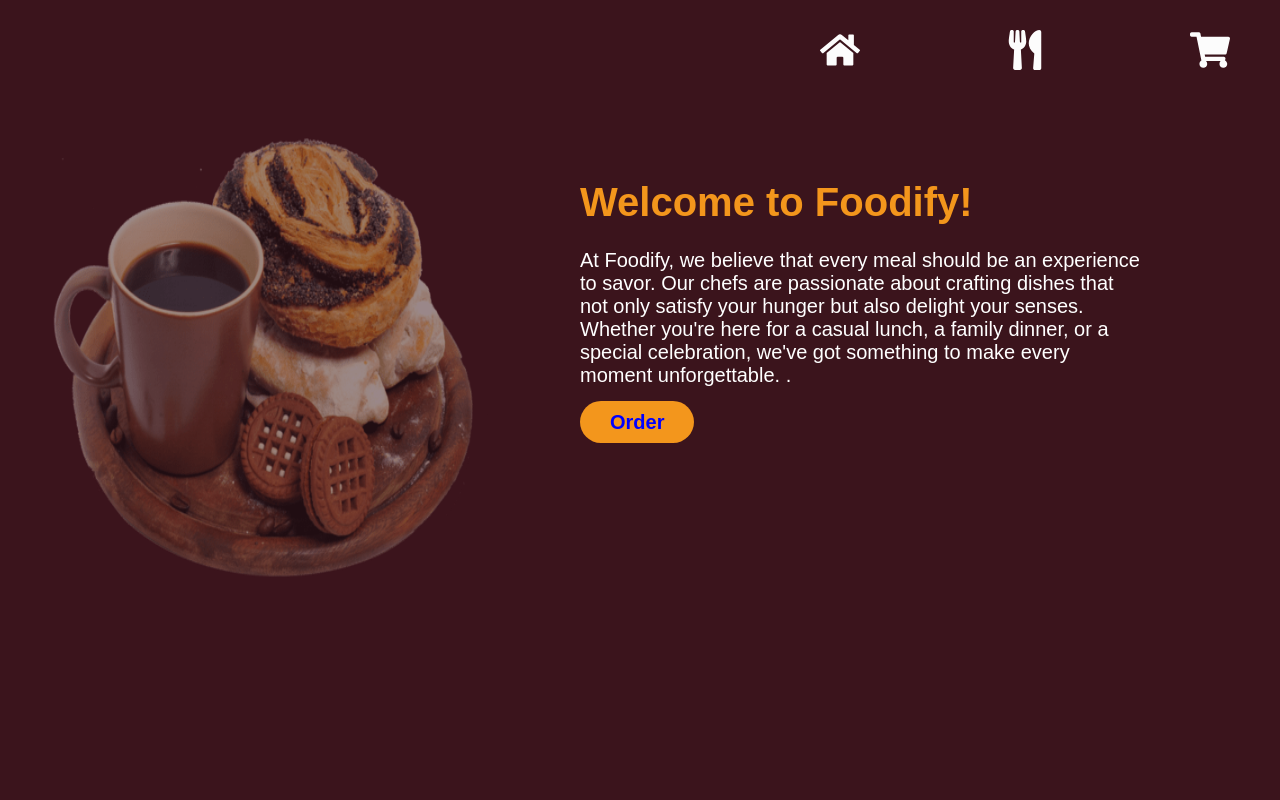
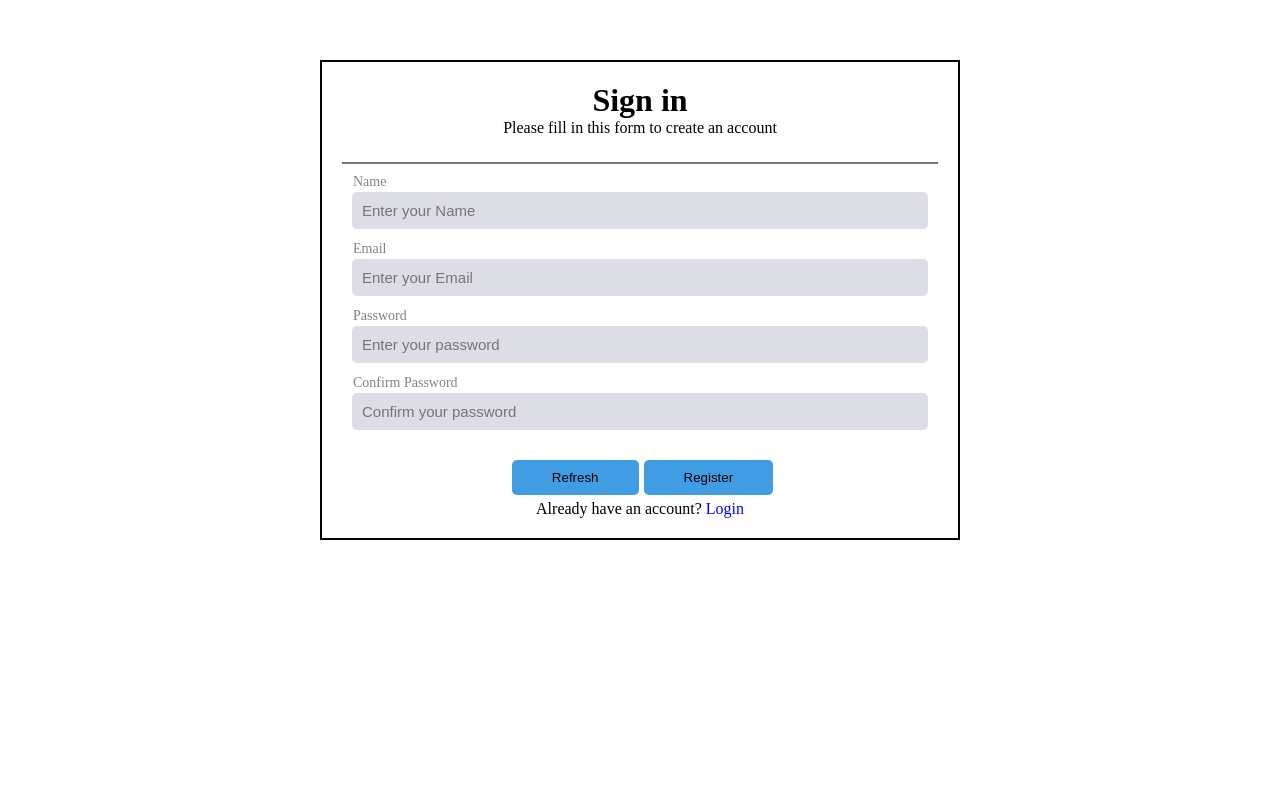
Before and after one commit to sumanth965/Foodify, a React (Vite) app in the folder frontend/: page / in a window 1280 px wide. Shown: the top 800 px of the page. Built offline with nearby package versions, Linux system fonts and the light colour scheme.

Commit message:
Update App.jsx

```diff
--- a/frontend/src/App.jsx
+++ b/frontend/src/App.jsx
@@ -9,7 +9,7 @@
   return (
     <div>
       <Routes>
-        <Route path="/" element={<Homepage />}/>
+        <Route path="/home" element={<Homepage />}/>
         <Route path="/" element={<Registerpage />}/>
         <Route path="/contact" element={<Contactpage />}/>
         <Route path="/login" element={<Loginpage />}/>
```
